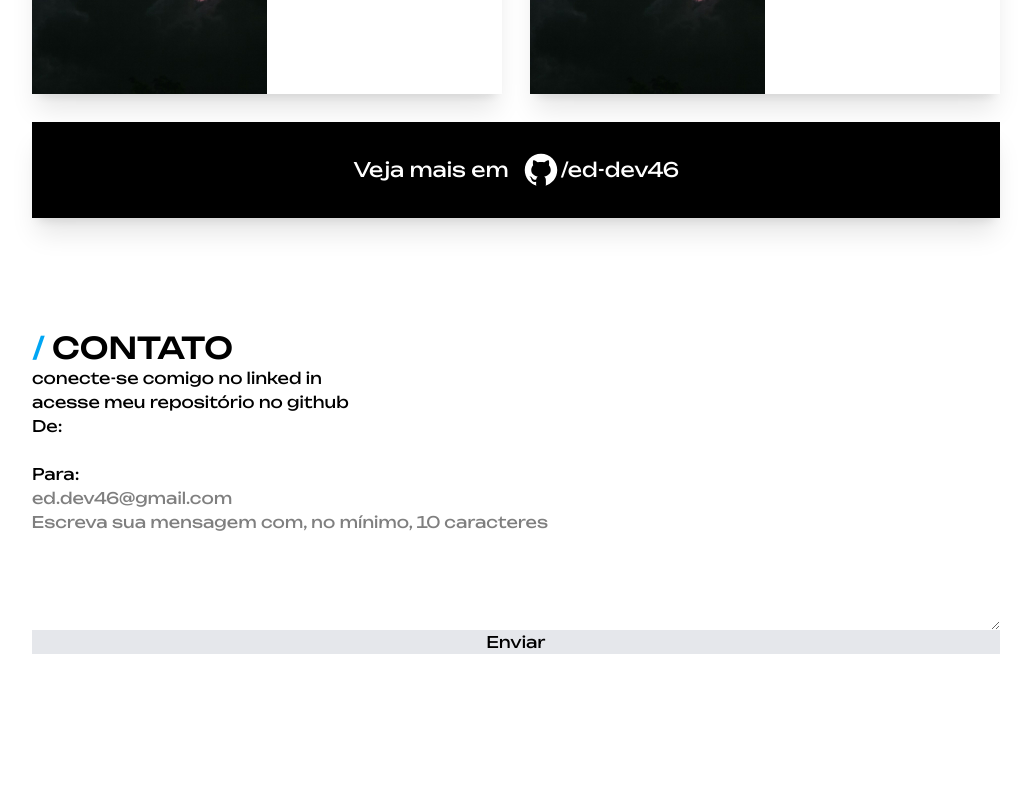
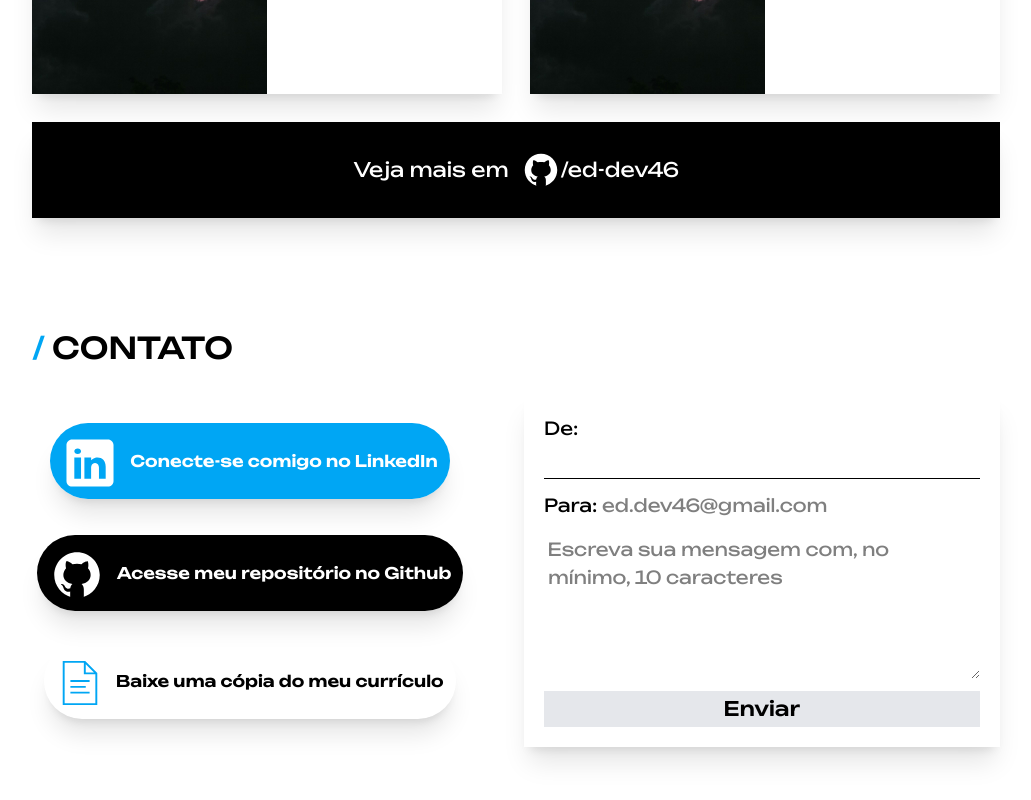
Before and after one commit to ed-dev46/MyPortfolio, an Angular app: page / in a window 1280 px wide. Shown: the part 2710-3510 px from the top of the page, without its empty margins (124-1155 px from the left). Before the commit the page ends 3420 px from the top, so only its background shows below. Built offline with nearby package versions, Linux system fonts and the light colour scheme.

Commit message:
contactme page done

```diff
--- a/src/app/components/pages/aboutme-page/aboutme-page.component.html
+++ b/src/app/components/pages/aboutme-page/aboutme-page.component.html
@@ -26,7 +26,6 @@
                         Linguagem poderosa que utilizo para criar sistemas complexos e robustos.
                     </span>
                 </app-hard-skill-card>
-
             </div>
         </div>
         <div class="flex flex-col grow">
--- a/src/app/components/pages/contactme-page/contactme-page.component.html
+++ b/src/app/components/pages/contactme-page/contactme-page.component.html
@@ -1,22 +1,27 @@
 <section class="section-container">
     <app-section-title titleText="contato"></app-section-title>
-    <ul>
-        <li>conecte-se comigo no linked in</li>
-        <li>acesse meu repositório no github</li>
+    <div class="flex flex-col xl:flex-row gap-14 mt-7">
+        <ul class="flex-1 space-y-14 my-auto flex flex-col items-center">
+            <li><a href="https://linkedin.com/in/edersonjunior-dev" target="_blank" class="rounded-full shadow-xl py-7 px-3 bg-sky-500 text-white font-semibold"><img src="images/linkedin.svg" class="brightness-0 invert inline size-14 mr-3" alt="">Conecte-se comigo no LinkedIn</a></li>
+            <li><a href="https://github.com/ed-dev46" target="_blank" class="rounded-full shadow-xl py-7 px-3 bg-black text-white font-semibold"><img src="images/github.svg" class="invert inline size-14 mr-3" alt="">Acesse meu repositório no Github</a></li>
+            <li><a href="" target="_blank" class="rounded-full shadow-xl py-7 px-3 font-semibold"><img src="images/document.svg" class="inline size-12 mr-3" alt="">Baixe uma cópia do meu currículo</a></li>
         </ul>
-    <div>
-        <form action="https://api.web3forms.com/submit" method="post" class="flex flex-col" #contactForm="ngForm" (ngSubmit)="submitEmail(contactForm)">
-            <label for="senderEmail">De:</label>
-            <input type="email" name="senderEmail" required pattern="[^@\s]+@[^@\s]+\.[^@\s]+" [(ngModel)]="contactFormValues.senderEmail" #senderEmail="ngModel">
+        <div class="flex-1 shadow-xl p-5">
+            <form action="https://api.web3forms.com/submit" method="post" #contactForm="ngForm" (ngSubmit)="submitEmail(contactForm)" class="flex flex-col space-y-3 text-lg">
+                <label for="senderEmail">De:
+                    <input type="email" name="senderEmail" required pattern="[^@\s]+@[^@\s]+\.[^@\s]+" [(ngModel)]="contactFormValues.senderEmail" #senderEmail="ngModel" class="border-b p-1 w-full">
+                </label>
                 <p class="form-error-message" *ngIf="senderEmail.errors && senderEmail.touched && senderEmail.dirty">Insira um email válido!&nbsp;*</p>
-            <label for="receiverEmail">Para:</label>
+                <label for="receiverEmail">Para:
                     <input type="email" name="receiverEmail" placeholder="ed.dev46@gmail.com" readonly disabled>
-            <textarea name="emailContent" rows="5" cols="5" minlength="10" placeholder="Escreva sua mensagem com, no mínimo, 10 caracteres" required [(ngModel)]="contactFormValues.emailContent" #emailContent="ngModel"></textarea>
+                </label>
+                <textarea name="emailContent" rows="5" cols="5" minlength="10" placeholder="Escreva sua mensagem com, no mínimo, 10 caracteres" required [(ngModel)]="contactFormValues.emailContent" #emailContent="ngModel" class="p-1"></textarea>
                 <p class="form-error-message" *ngIf="emailContent.errors && emailContent.touched && emailContent.dirty">Insira uma mensagem válida! (No mínimo 10 caracteres)&nbsp;*</p>
                 <div [ngClass]="{ hidden: !showAlert }">
                     <p class="font-semibold">{{ alertMessage }}</p>
                 </div>
-            <button type="submit" [ngClass]="{'bg-gray-200 cursor-not-allowed': contactForm.invalid || onSubmit, 'bg-sky-500 cursor-pointer': !contactForm.invalid && !onSubmit}" [disabled]="contactForm.invalid || onSubmit">Enviar</button>
+                <button type="submit" [ngClass]="{'bg-gray-200 cursor-not-allowed': contactForm.invalid || onSubmit, 'bg-sky-500 cursor-pointer text-white': !contactForm.invalid && !onSubmit}" [disabled]="contactForm.invalid || onSubmit" class="p-1 text-xl font-medium">Enviar</button>
             </form>
         </div>
+    </div>
 </section>
```
Also changed, not shown: public/images/document.svg (added). Lines whose indentation alone changed are shown as unchanged.
